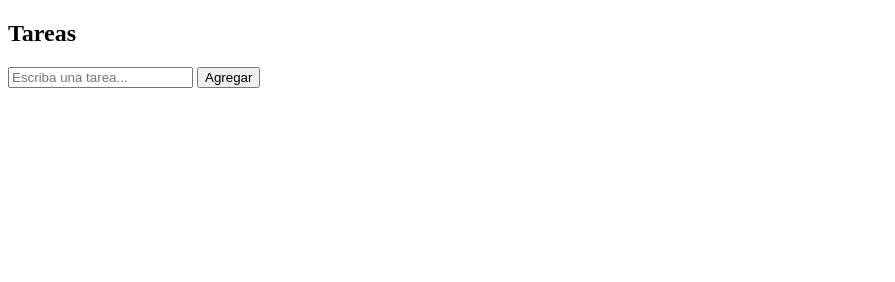
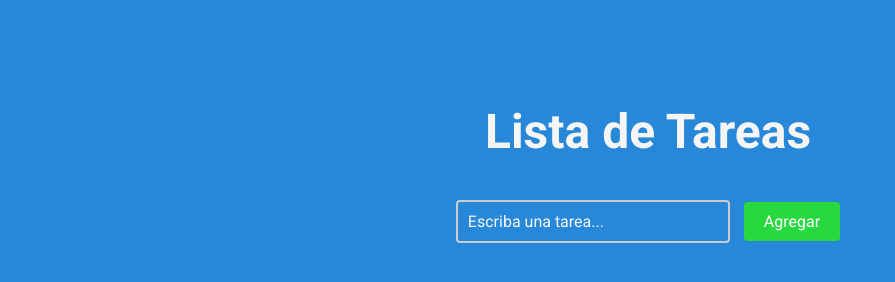
Before and after one commit to simonlombardi/ToDo-JavaScript, a plain HTML site: page index.html in a window 1280 px wide. Shown: the whole page, without its empty margins (0-895 px from the left). Drawn offline with Linux system fonts and the light colour scheme.

Commit message:
Add style

```diff
--- a/index.html
+++ b/index.html
@@ -7,8 +7,8 @@
     <link rel="stylesheet" href="styles.css">
 </head>
 <body>
-    <h2>Tareas</h2>
     <div class="contenedor-principal">
+        <h2>Lista de Tareas</h2>
         <div class="contenedor-input">
             <form action="">
                 <input type="text" placeholder="Escriba una tarea..." id="input-tarea">
--- a/styles.css
+++ b/styles.css
@@ -1,3 +1,63 @@
-.pendiente{
+@import url('https://fonts.googleapis.com/css2?family=Roboto:ital,wght@0,100;0,300;0,400;0,500;0,700;0,900;1,100;1,300;1,400;1,500;1,700;1,900&display=swap');
+*{
+    font-family:"Roboto", sans-serif;
+    font-size: medium;
+    background-color: #2787D9;
+    color: whitesmoke;
+}
+h2{
+    font-size: 3em;
+    color: whitesmoke;
+}
+.contenedor-principal{
+    margin-top: 5%;
+    width: 100vw;
+    display: flex;
+    flex-direction: column;
+    justify-content: center;
+    align-items: center;
+}
+
+.realizado{
     text-decoration: line-through;
 }
+
+#lista-tareas{
+    list-style-type: none;
+    user-select: none;
+}
+
+input[type="text"] {
+    padding: 10px;
+    font-size: 16px;
+    border: 2px solid #ccc;
+    border-radius: 4px;
+    margin-right: 10px;
+    width: 250px;
+}
+
+button {
+    padding: 10px 20px;
+    font-size: 16px;
+    background-color: #27D93F;
+    color: #fff;
+    border: none;
+    border-radius: 4px;
+    cursor: pointer;
+}
+
+button:hover {
+    background-color: #27BFD9;
+}
+
+input[type="text"]::placeholder {
+
+    color: whitesmoke;
+
+}
+
+input[type="text"]:hover {
+
+    border: 2px solid #27BFD9;
+
+}
```
